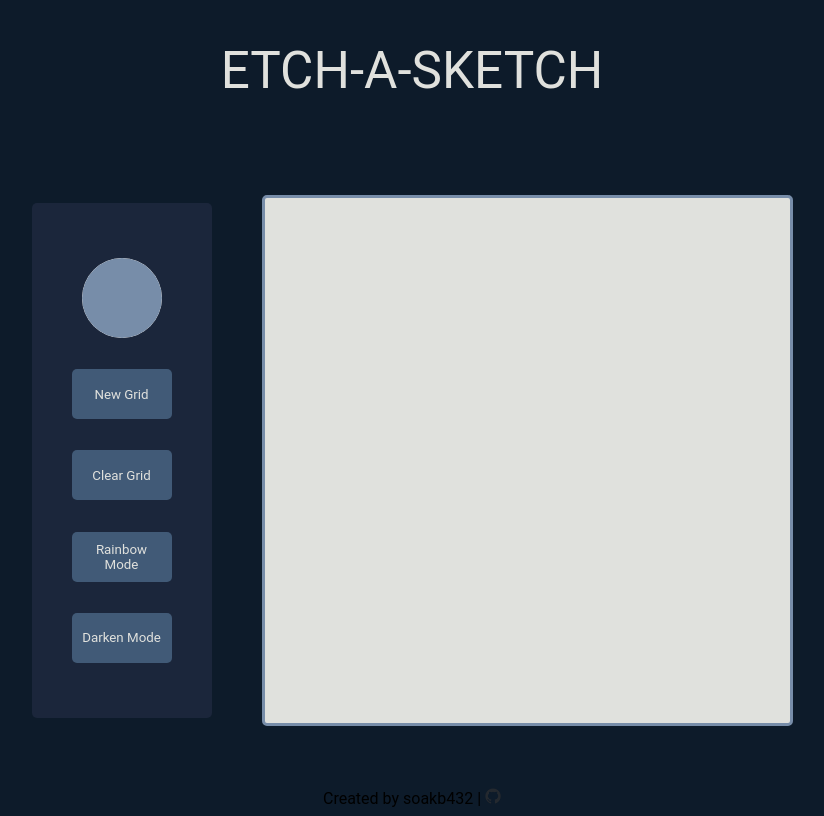
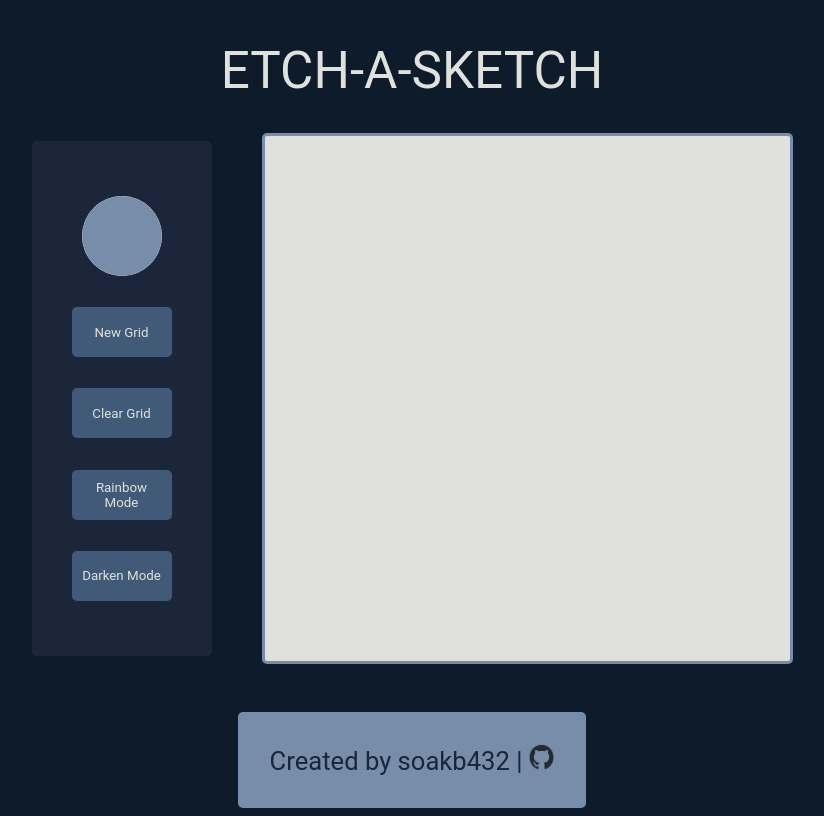
Before and after one commit to soakb432/etch-a-sketch, a plain HTML site: page index.html in a window 1280 px wide. Shown: the whole page, without its empty margins (228-1052 px from the left). Drawn offline with Linux system fonts and the light colour scheme.

Commit message:
Adjust & style footer

```diff
--- a/styles.css
+++ b/styles.css
@@ -103,17 +103,24 @@ button, input[type='color'], img {
     display: flex;
     justify-content: center;
     align-items: center;
-}
+    background-color: #778DA9;
+    color: #1B263B;
+    padding: 4vh;
+    min-width: 200px;
+    min-height: auto;
+    align-self: center;
+    font-size: 2vw;
+    margin: 6vh;
+    }
 
 .header, button {
     color: #E0E1DD;
 }
 
-.grid, .buttonSection, button {
+.grid, .buttonSection, button, .footer {
     border-radius: 5px;
 }
 
 img {
-    height: 1em;
-    width: auto;
+    width: 1em;
 }
```
